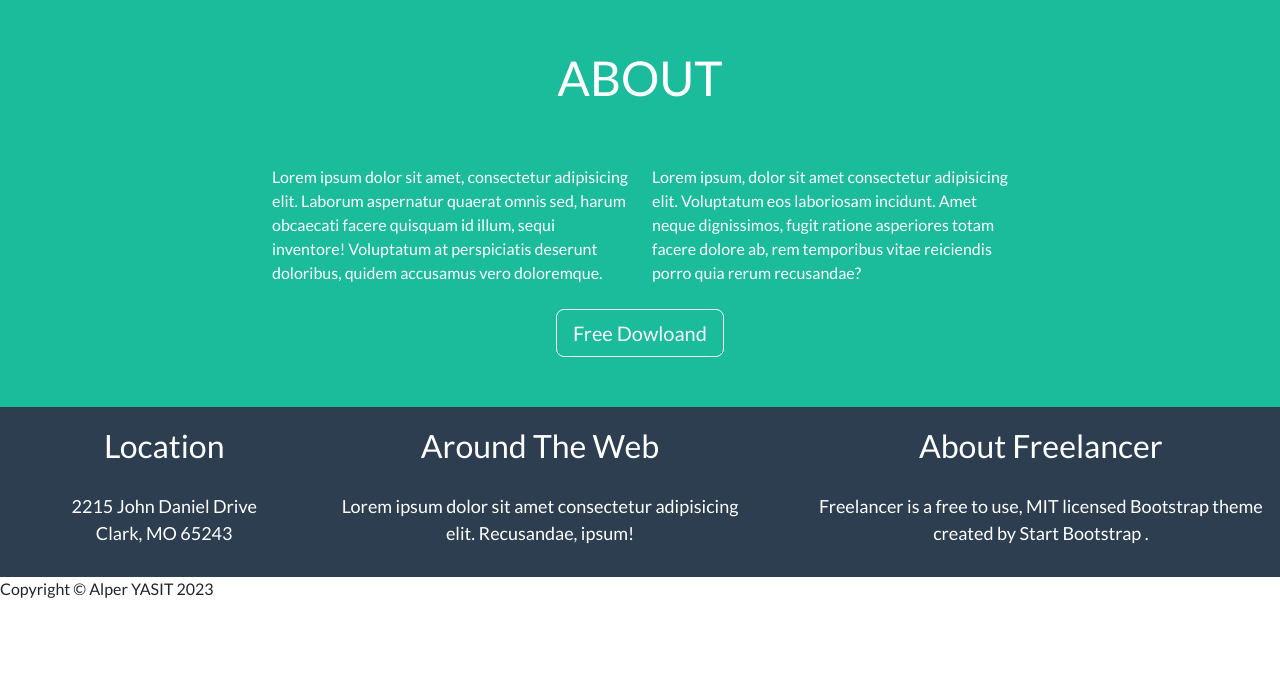
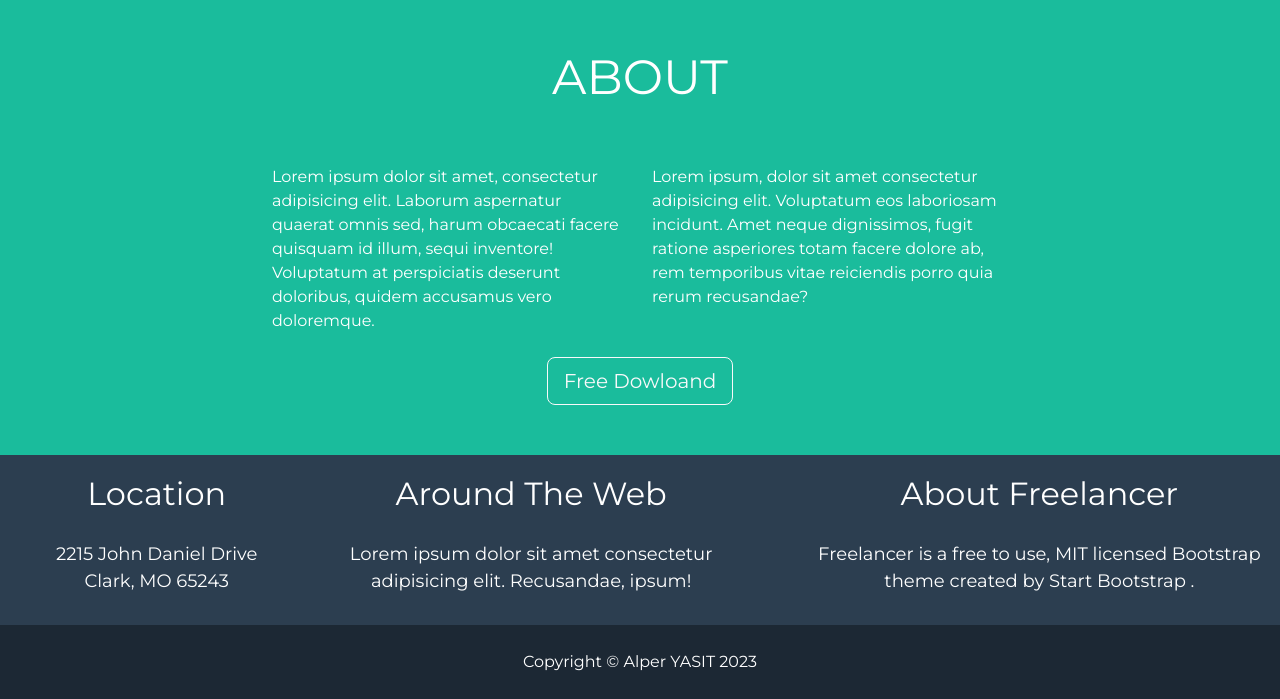
Before and after one commit to alperyasit/freelancer-portfolio, a plain HTML site: page index.html in a window 1280 px wide. Shown: the part 1762-2461 px from the top of the page. Before the commit the page ends 2363 px from the top, so only its background shows below. Drawn offline with nearby package versions, Linux system fonts and the light colour scheme.

Commit message:
Update style.css

```diff
--- a/style.css
+++ b/style.css
@@ -1,9 +1,11 @@
 body {
-    font-family: "Lato";
+    font-family: 'Lato', sans-serif;
+    font-family: 'Montserrat', sans-serif;
 }
 
 .navbar {
     background-color: rgb(44, 62, 80);
+    display: flex;
 }
 
 .navbar-brand {
@@ -101,3 +103,11 @@ span {
     padding-left: 50px;
     padding-top: 20px;
 }
+
+.footer div {
+    color: #fff;
+    background-color: rgb(28, 40, 52);
+    width: auto;
+    padding: 25px;
+    text-align: center;
+}
```
